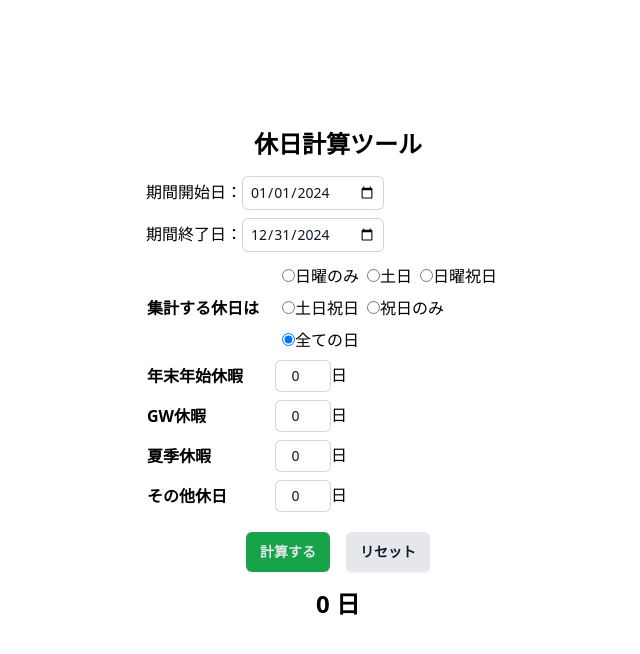
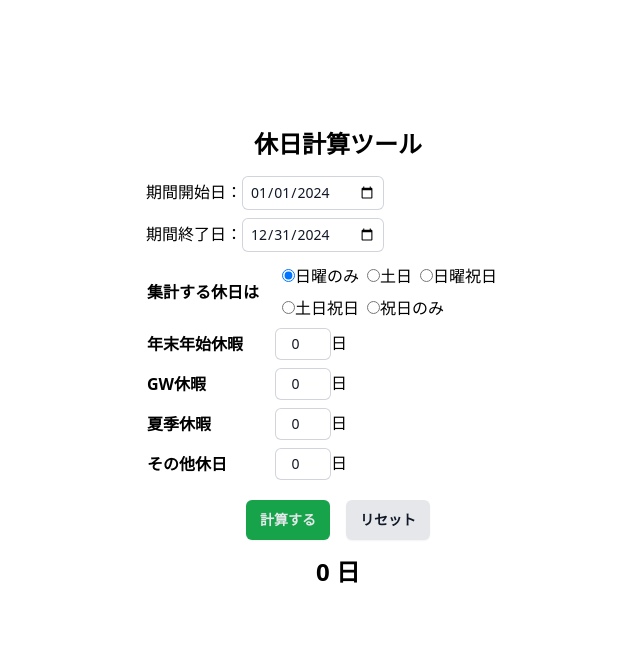
Before and after one commit to mimihokuro/holiday-calculation, a React (Vite) app: page / in a window 1280 px wide. Shown: the top 654 px of the page, without its empty margins (302-942 px from the left). Built offline with nearby package versions, Linux system fonts and the light colour scheme.

Commit message:
🎨 期間すべての日数計算を廃止

```diff
--- a/src/App.jsx
+++ b/src/App.jsx
@@ -23,7 +23,7 @@ const DateCalculator = () => {
   const [startDate, setStartDate] = useState(`${today.getFullYear()}-01-01`);
 
   const [endDate, setEndDate] = useState(`${today.getFullYear()}-12-31`);
-  const [option, setOption] = useState("all");
+  const [option, setOption] = useState("sundays");
   const [days, setDays] = useState(0);
 
   const [newYearHolidays, setNewYearHolidays] = useState(0);
@@ -57,7 +57,7 @@ const DateCalculator = () => {
   const resetCalculateDays = () => {
     setStartDate(`${today.getFullYear()}-01-01`);
     setEndDate(`${today.getFullYear()}-12-31`);
-    setOption("all");
+    setOption("sundays");
     setNewYearHolidays(0);
     setGWHolidays(0);
     setSummerHolidays(0);
@@ -113,10 +113,6 @@ const DateCalculator = () => {
       title: "祝日のみ",
       value: "holidays_only",
     },
-    {
-      title: "全ての日",
-      value: "all",
-    },
   ];
 
   const calculateDays = async () => {
@@ -147,20 +143,16 @@ const DateCalculator = () => {
         count++;
       } else if (option === "holidays_only" && (await isHoliday(start))) {
         count++;
-      } else if (option === "all") {
-        count++;
       }
 
       start.setDate(start.getDate() + 1);
     }
 
-    if (option !== "all") {
       count +=
         Number(newYearHolidays) +
         Number(GWHolidays) +
         Number(summerHolidays) +
         Number(otherHolidays);
-    }
 
     setDays(count);
   };
```
